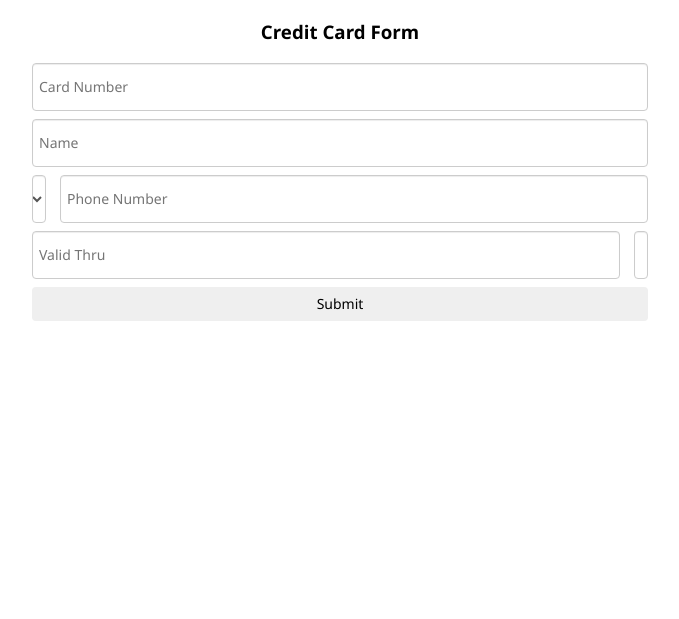
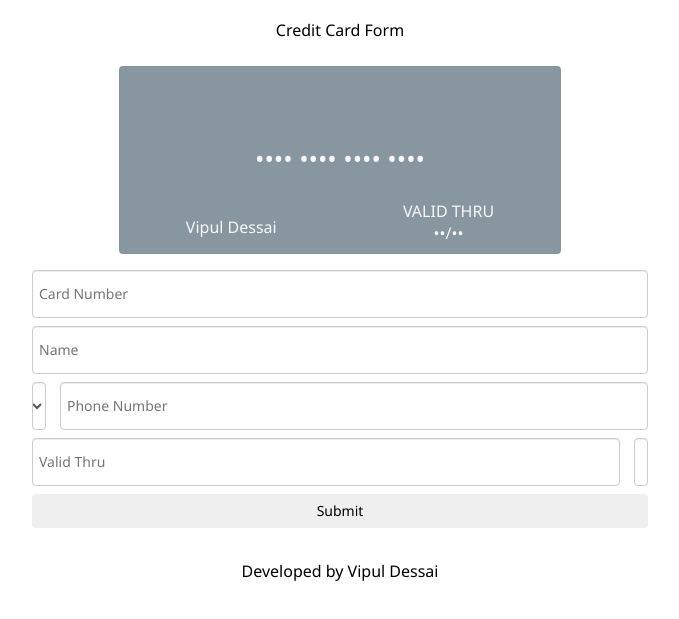
Before and after one commit to vipulDessai/anti-enigma-form, a website: page index.html in a window 1280 px wide. Shown: the part 67-686 px from the top of the page, without its empty margins (300-979 px from the left). Drawn offline with nearby package versions, Linux system fonts and the light colour scheme; files that its build step writes are made by us from their sources.

Commit message:
formed placeholder credit card

```diff
--- a/index.html
+++ b/index.html
@@ -9,32 +9,56 @@
 </head>
 
 <body>
-    <div class="container centered">
+    <div class="container">
         <h1 class="text-center">Credit Card Input!</h1>
-        <h3 class="text-center">Credit Card Form</h3>
+        <p class="text-center">Credit Card Form</p>
+        <div class="credit-card">
+            <ul>
+                <li>
+                    <p class="dummy-card-number">&bull;&bull;&bull;&bull; &bull;&bull;&bull;&bull; &bull;&bull;&bull;&bull; &bull;&bull;&bull;&bull;</p>
+                </li>
+                <li>
+                    <ul class="personal-data flex">
+                        <li>
+                            <p class="dummy-card-user-name">Vipul Dessai</p>
+                        </li>
+                        <li>
+                            <ul>
+                                <li>VALID THRU</li>
+                                <li class="text-center">&bull;&bull;/&bull;&bull;</li>
+                            </ul>
+                        </li>
+                    </ul>
+                </li>
+            </ul>
+        </div>
         <form>
             <div class="m-5 flex">
                 <input type="text" placeholder="Card Number" class="form-control" id="card-number"
-                    aria-describedby="card-number">
+                    aria-describedby="card-number" maxlength="20">
             </div>
             <div class="m-5 flex">
-                <input type="text" placeholder="Name" class="form-control" id="card-user-name" aria-describedby="card-number">
+                <input type="text" placeholder="Name" class="form-control" id="card-user-name"
+                    aria-describedby="card-user-name">
             </div>
             <div class="m-5 flex">
                 <select name="country-code" id="country-code" class="form-control select flex-s m-r-10">
                     <option>+91</option>
                     <option>001</option>
                 </select>
-                <input type="text" placeholder="Phone Number" class="form-control" id="expiry-date" aria-describedby="expiry-date">
+                <input type="text" placeholder="Phone Number" class="form-control" id="expiry-date"
+                    aria-describedby="expiry-date" maxlength="10">
             </div>
             <div class="m-5 flex flex-wrap">
-                <input type="text" placeholder="Valid Thru" class="form-control m-r-10 expiry-date" id="expiry-date" aria-describedby="expiry-date">
+                <input type="text" placeholder="Valid Thru" class="form-control m-r-10 expiry-date" id="expiry-date"
+                    aria-describedby="expiry-date">
                 <input type="password" placeholder="CVC" class="form-control flex-s" id="cvc" aria-describedby="cvc">
             </div>
             <div class="m-5 flex">
                 <input type="submit" class="btn w-100" value="Submit">
             </div>
         </form>
+        <p class="developer text-center">Developed by Vipul Dessai</p>
     </div>
 </body>
 
--- a/styles/style.scss
+++ b/styles/style.scss
@@ -1,31 +1,37 @@
-$screen-sm-min: 540px;
-$screen-md-min: 768px;
-$screen-lg-min: 992px;
-$screen-xl-min: 1200px;
+$screen-sm-max: 540px;
+$screen-md-max: 800px;
+$screen-lg-max: 1100px;
+$screen-xl-max: 1500px;
 
 @mixin sm {
-    @media only screen and (max-width: $screen-sm-min) {
+    @media only screen and (max-width: $screen-sm-max) {
         @content;
     }
 }
 @mixin md {
-    @media only screen and (max-width: $screen-md-min) {
+    @media only screen and (max-width: $screen-md-max) {
         @content;
     }
 }
 @mixin lg {
-    @media only screen and (max-width: $screen-lg-min) {
+    @media only screen and (max-width: $screen-lg-max) {
         @content;
     }
 }
 @mixin xl {
-    @media only screen and (max-width: $screen-xl-min) {
+    @media only screen and (max-width: $screen-xl-max) {
         @content;
     }
 }
 
 * {
     font-family: "Segoe UI",Arial,sans-serif;
+}
+li {
+    list-style: none;
+}
+ul {
+    padding: 0;
 }
 .text-center {
     text-align: center;
@@ -131,3 +137,36 @@ $screen-xl-min: 1200px;
         margin-bottom: 0.5em;
     }
 }
+.credit-card {
+    margin: 0 auto;
+    width: 40%;
+    background-color: #8896A0;
+    color: #F7F7F7;
+    border-radius: 4px;
+    .dummy-card-number {
+        padding-top: 3em;
+        text-align: center;
+        font-size: 25px;
+    }
+    .personal-data {
+        justify-content: space-evenly;
+        .dummy-card-user-name {
+            overflow: hidden;
+            text-overflow: ellipsis;
+            width: 150px;
+            white-space: nowrap;
+        }
+    }
+    @include xl {
+        width: 70%;
+    }
+    @include lg {
+        width: 80%;
+    }
+    @include sm {
+        width: 90%;
+    }
+}
+.developer {
+    margin-top: 2em;
+}
```
